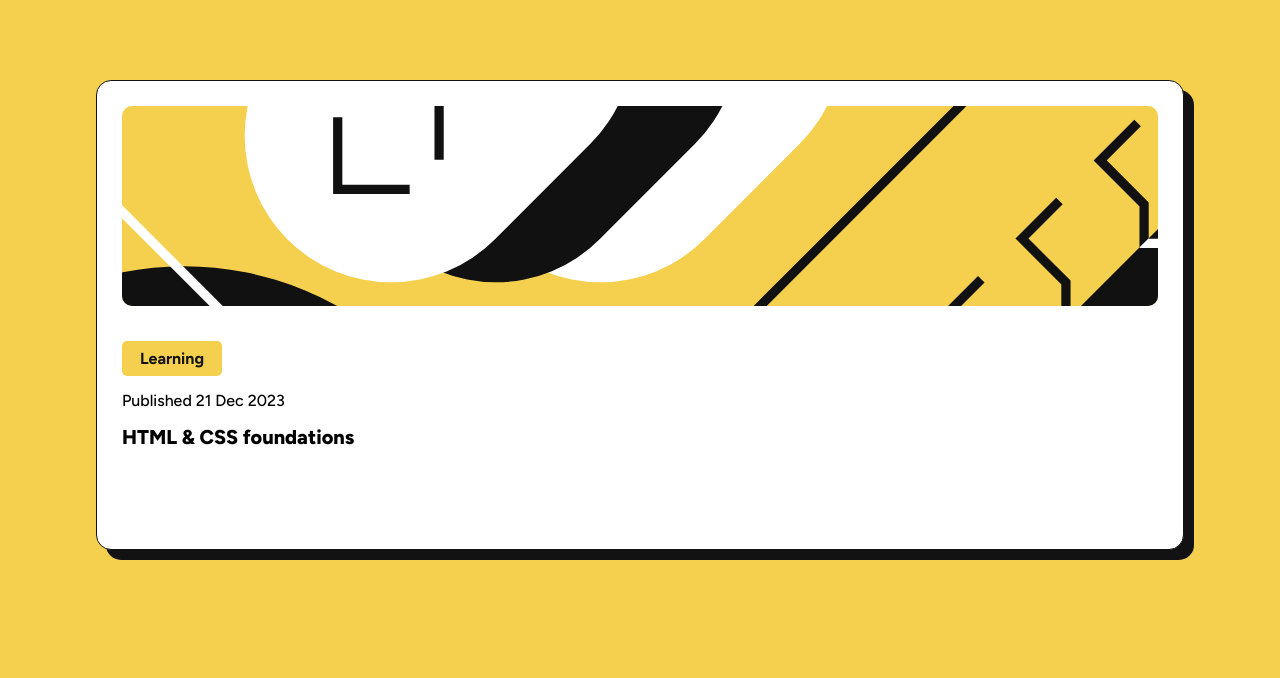
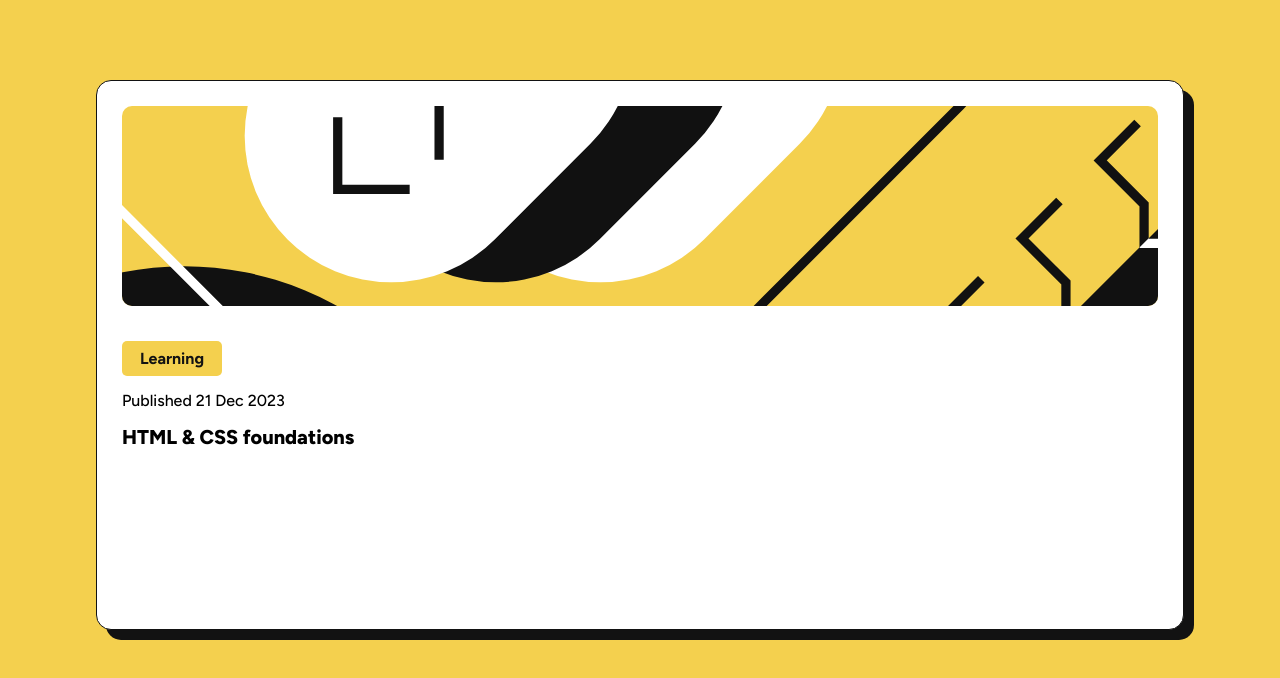
Before and after one commit to JuanBlancodev/blog-preview-card, a React (Vite) app: page / in a window 1280 px wide. Shown: the top 678 px of the page. Built offline with nearby package versions, Linux system fonts and the light colour scheme.

Commit message:
height container changed to 550px

```diff
--- a/src/components/App.jsx
+++ b/src/components/App.jsx
@@ -5,7 +5,7 @@ import Header from './Header'
 const Wrapper = styled.div`
   margin: 80px auto;
   width: 85%;
-  height: 470px;
+  height: 550px;
 
   padding: 25px;
 
```
